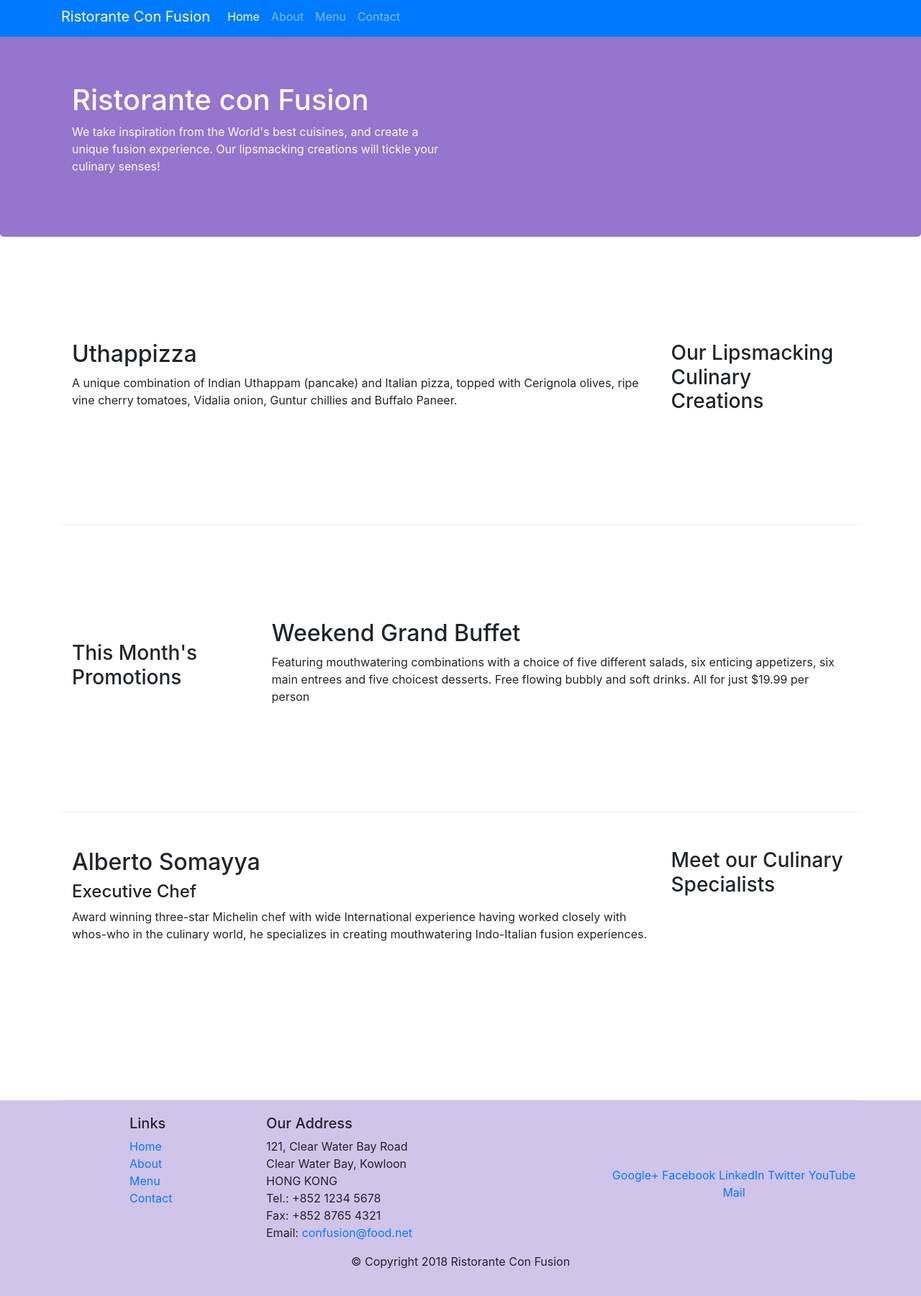
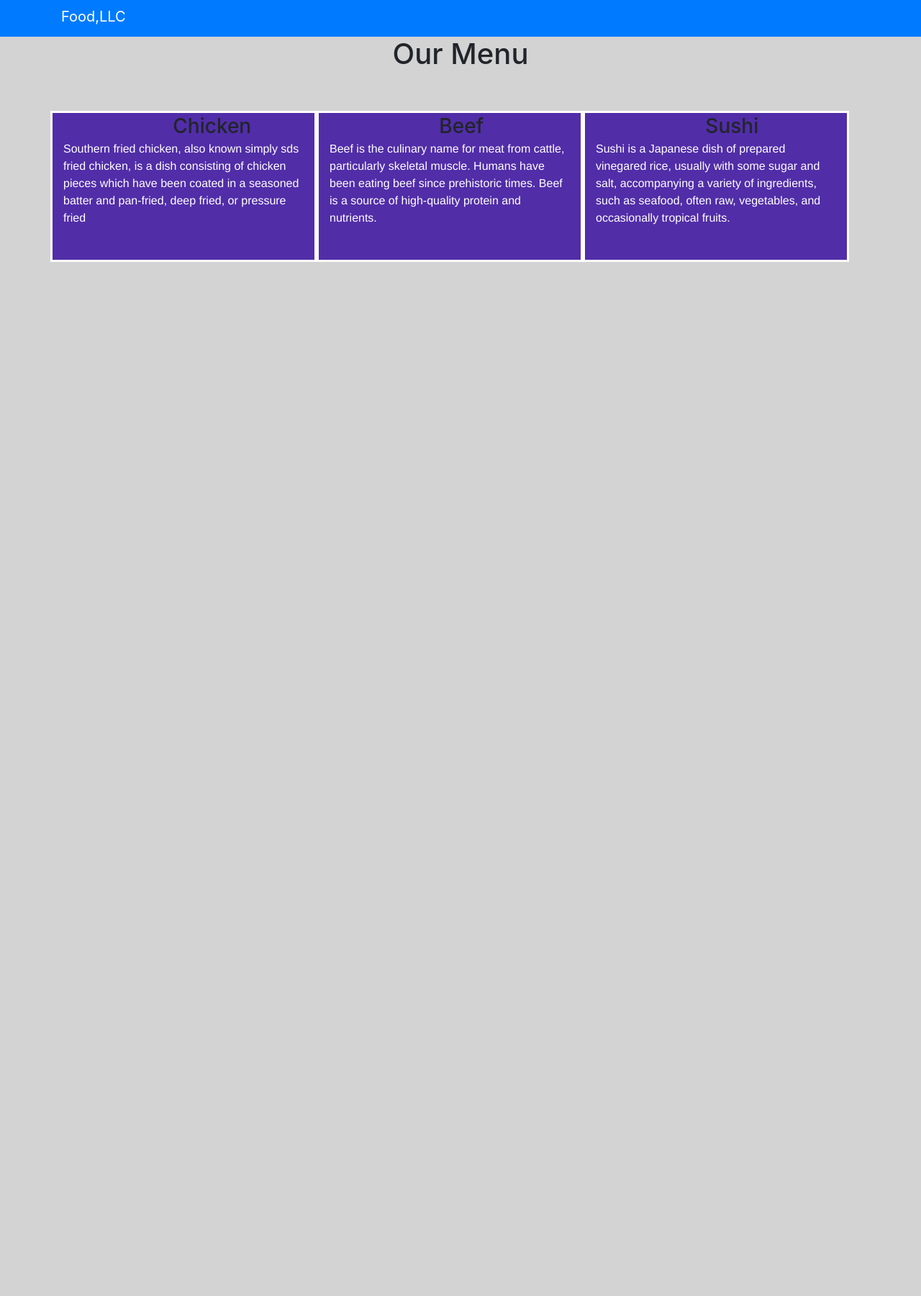
Before and after one commit to safwansadi/conFusion, a website: page index.html in a window 1280 px wide. Shown: the part 5-1806 px from the top of the page at 72% size. After the commit the page ends 800 px from the top, so only its background shows below. Drawn offline with nearby package versions, Linux system fonts and the light colour scheme.

Commit message:
hello weoers

```diff
--- a/index.html
+++ b/index.html
@@ -1,9 +1,6 @@
-<!DOCTYPE html>
-<html lang="en">
-
+<html>
 <head>
-    <title>Ristorante Con Fusion</title>
-     <!-- Required meta tags always come first -->
+<title>Responsive Layout</title>
     <meta charset="utf-8">
     <meta name="viewport" content="width=device-width, initial-scale=1, shrink-to-fit=no">
     <meta http-equiv="x-ua-compatible" content="ie=edge">
@@ -11,119 +8,36 @@
     <!-- Bootstrap CSS -->
     <link rel="stylesheet" href="node_modules/bootstrap/dist/css/bootstrap.min.css">
     <link href="styleConFusion.css" rel="stylesheet" type="text/css">
-
 </head>
-
 <body>
-     <nav class="navbar navbar-dark navbar-expand-sm bg-primary fixed-top">
+    <nav class="navbar navbar-dark navbar-expand-md bg-primary">
         <div class="container">
-             <button class="navbar-toggler" type="button" data-toggle="collapse" data-target="#Navbar">
+           <a class="navbar-brand" href="#">Food,LLC</a>
+           <button class="navbar-toggler" type="button" data-toggle="collapse" data-target="#Navbar">
                 <span class="navbar-toggler-icon"></span>
             </button>
-           <a class="navbar-brand" href="#">Ristorante Con Fusion</a>
             <div class="collapse navbar-collapse" id="Navbar">
-                <ul class="navbar-nav mr-auto">
-                    <li class="nav-item active"><a class="nav-link" href="#">Home</a></li>
-                    <li class="nav-item"><a class="nav-link" href="./aboutus.html">About</a></li>
-                    <li class="nav-item"><a class="nav-link" href="#">Menu</a></li>
-                    <li class="nav-item"><a class="nav-link" href="#">Contact</a></li>
+                <ul class="navbar-nav mr-auto d-block d-sm-none">
+                    <li class="nav-item active"><a class="nav-link" href="#">Chicken</a></li>
+                    <li class="nav-item"><a class="nav-link" href="#">Beaf</a></li>
+                    <li class="nav-item"><a class="nav-link" href="#">Sushi</a></li>
                 </ul>
             </div>
         </div>
     </nav>
-
-    <header class="jumbotron">
-        <div class="container">
-            <div class="row row-header align-items-center">
-                <div class="col-12 col-sm-6">
-                    <h1>Ristorante con Fusion</h1>
-                    <p>We take inspiration from the World's best cuisines, and create a unique fusion experience. Our lipsmacking creations will tickle your culinary senses!</p>
-                </div>
-                <div class="col-12 col-sm">
-                </div>
-            </div>
-        </div>
-    </header>
-
-    <div class="container">
-        <div class="row row-content align-items-center">
-            <div class="col-12 col-sm-4 order-sm-last col-md-3">
-                <h3>Our Lipsmacking Culinary Creations</h3>
-            </div>
-            <div class="col col-sm order-sm-first col-md">
-                <h2>Uthappizza</h2>
-                <p>A unique combination of Indian Uthappam (pancake) and Italian pizza, topped with Cerignola olives, ripe vine cherry tomatoes, Vidalia onion, Guntur chillies and Buffalo Paneer.</p>
-            </div>
-        </div>
-
-
-        <div class="row row-content align-items-center">
-            <div class="col-12 col-sm-4 col-md-3">
-                <h3>This Month's Promotions</h3>
-            </div>
-            <div class="col col-sm col-md">
-                <h2>Weekend Grand Buffet</h2>
-                <p>Featuring mouthwatering combinations with a choice of five different salads, six enticing appetizers, six main entrees and five choicest desserts. Free flowing bubbly and soft drinks. All for just $19.99 per person </p>
-            </div>
-        </div>
-
-        <div class="row row-content">
-            <div class="col-12 col-sm-4 order-sm-last col-md-3">
-                <h3>Meet our Culinary Specialists</h3>
-            </div>
-            <div class="col col-sm order-sm-first col-md">
-                <h2>Alberto Somayya</h2>
-                <h4>Executive Chef</h4>
-                <p>Award winning three-star Michelin chef with wide International experience having worked closely with whos-who in the culinary world, he specializes in creating mouthwatering Indo-Italian fusion experiences. </p>
-            </div>
-        </div>
-    </div>
-
-    <footer class="footer">
-        <div class="container">
-            <div class="row">
-                <div class="col-4 offset-1 col-sm-2">
-                    <h5>Links</h5>
-                    <ul class="list-unstyled">
-                        <li><a href="#">Home</a></li>
-                        <li><a href="#">About</a></li>
-                        <li><a href="#">Menu</a></li>
-                        <li><a href="#">Contact</a></li>
-                    </ul>
-                </div>
-                <div class="col-7 col-sm-5">
-                    <h5>Our Address</h5>
-                    <address>
-                      121, Clear Water Bay Road<br>
-                      Clear Water Bay, Kowloon<br>
-                      HONG KONG<br>
-                      Tel.: +852 1234 5678<br>
-                      Fax: +852 8765 4321<br>
-                      Email: <a href="mailto:confusion@food.net">confusion@food.net</a>
-                   </address>
-                </div>
-                <div class="col-12 col-sm-4 align-self-center">
-                    <div class="text-center">
-                        <a href="http://google.com/+">Google+</a>
-                        <a href="http://www.facebook.com/profile.php?id=">Facebook</a>
-                        <a href="http://www.linkedin.com/in/">LinkedIn</a>
-                        <a href="http://twitter.com/">Twitter</a>
-                        <a href="http://youtube.com/">YouTube</a>
-                        <a href="mailto:">Mail</a>
-                    </div>
-                </div>
-           </div>
-           <div class="col-auto">
-                <div class="row justify-content-center">
-                    <p>© Copyright 2018 Ristorante Con Fusion</p>
-                </div>
-           </div>
-        </div>
-    </footer>
-<!-- jQuery first, then Popper.js, then Bootstrap JS. -->
+ <h1>Our Menu</h1>
+<div class="container">
+<div class="row align-items-center">
+  <div id="banner" class="col-12 col-md-6 col-lg-4"><div class ="content"><h3>Chicken</h3></div>
+  <p>Southern fried chicken, also known simply sds fried chicken, is a dish consisting of chicken pieces which have been coated in a seasoned batter and pan-fried, deep fried, or pressure fried</p></div>
+  <div id="banner" class="col-12 col-md-6 col-lg-4"><div class ="content"><h3>Beef</h3></div>
+  <p>Beef is the culinary name for meat from cattle, particularly skeletal muscle. Humans have been eating beef since prehistoric times. Beef is a source of high-quality protein and nutrients. </p></div>
+  <div id="banner" class="col col-md col-lg"><div class ="content"><h3>Sushi</h3></div>
+  <p>Sushi is a Japanese dish of prepared vinegared rice, usually with some sugar and salt, accompanying a variety of ingredients, such as seafood, often raw, vegetables, and occasionally tropical fruits.</p></div>
+</div>
+</div>
     <script src="node_modules/jquery/dist/jquery.slim.min.js"></script>
     <script src="node_modules/popper.js/dist/umd/popper.min.js"></script>
     <script src="node_modules/bootstrap/dist/js/bootstrap.min.js"></script>
 </body>
-
 </html>
--- a/respornsivepage/newcss.css
+++ /dev/null
@@ -1,44 +0,0 @@
-body{
-  background-color: #D3D3D3;
-}
-h1 {
-  margin-bottom: 15px;
-  text-align: center;
-}
-
-p {
-  border: 1px;
-  background-color: #512DA8;
-  height: 150px;
-  font-family: Helvetica;
-  color: white;
-  margin-right: auto;
-  margin-left: auto;
-}
-.container{
-  position: relative;
-  top:5%;
-}
-div#banner{
-  border: 3px solid white;
-  background-color: #512DA8;
-  margin-right:auto;
-  margin-left: auto;
-}
-#banner .content h3 {
-  border:0px solid black;
-  width: 35%;
-  background-color: #512DA8;
-  position: relative;
-  margin: 2px;
-  left: 45%;
-
-}
-
-/* Simple Responsive Framework. */
-.row {
-  width: 100%;
-}
-.navbar-dark {
-     background-color: #512DA8;
-}
--- a/styleConFusion.css
+++ b/styleConFusion.css
@@ -1,34 +1,44 @@
-.row-header{
-	margin: 0px auto;
-	padding: 0px auto;
+body{
+  background-color: #D3D3D3;
 }
-.row-content{
-	margin:0px auto;
-	padding:50px 0px 50px 0px;
-	border-bottom:1px ridge;
-	min-height:400px;
-}
-.footer{
-	background-color: #D1C4E9;
-	margin: 0px auto;
-	padding: 20px 0px 20px 0px;
-}
-.jumbotron{
-	padding: 70px 30px 70px 30px;
-	margin: 0px auto;
-	background :#9575CD;
-	color: floralWhite;
-}
-.address{
-	font-size: 80%;
-	margin: 0px;
-	color: #0f0f0f;
-}
-body{
-    padding:50px 0px 0px 0px;
-    z-index:0;
+h1 {
+  margin-bottom: 15px;
+  text-align: center;
 }
 
+p {
+  border: 1px;
+  background-color: #512DA8;
+  height: 150px;
+  font-family: Helvetica;
+  color: white;
+  margin-right: auto;
+  margin-left: auto;
+}
+.container{
+  position: relative;
+  top:5%;
+}
+div#banner{
+  border: 3px solid white;
+  background-color: #512DA8;
+  margin-right:auto;
+  margin-left: auto;
+}
+#banner .content h3 {
+  border:0px solid black;
+  width: 35%;
+  background-color: #512DA8;
+  position: relative;
+  margin: 2px;
+  left: 45%;
+
+}
+
+/* Simple Responsive Framework. */
+.row {
+  width: 100%;
+}
 .navbar-dark {
      background-color: #512DA8;
 }
```
Also changed, not shown: respornsivepage/index.html (deleted, +0 -43 lines), respornsivepage/package.json (deleted, +0 -21 lines), 3 other files.
